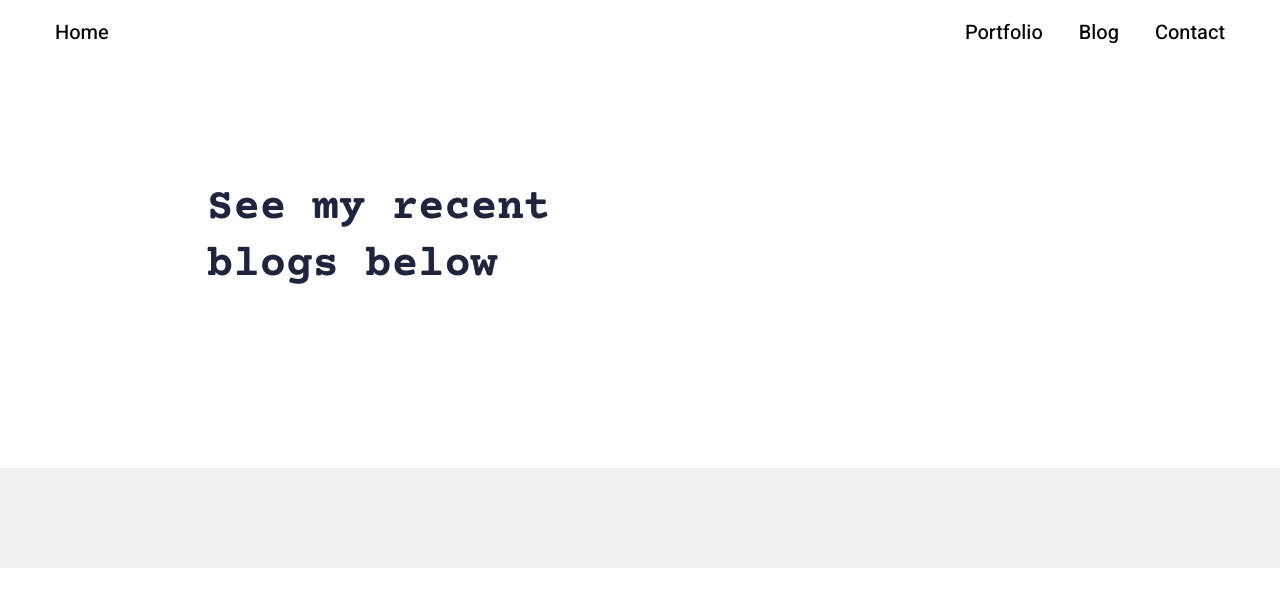
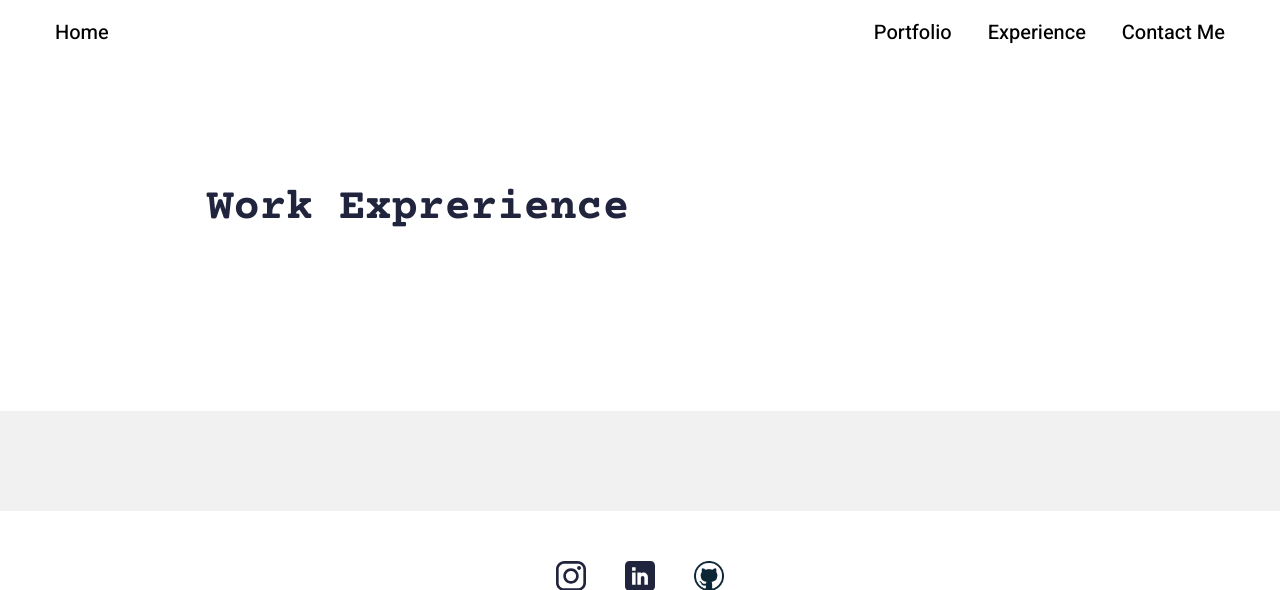
Before and after one commit to apervmm/almas-resume, a Django app: page /blog/ in a window 1280 px wide. Shown: the top 590 px of the page. Run offline with Django 4.2, Linux system fonts and the light colour scheme; data that the repository does not hold is empty; some libraries are stand-ins or nearby versions.

Commit message:
templating 1

```diff
--- a/main/templates/main/blog.html
+++ b/main/templates/main/blog.html
@@ -37,7 +37,7 @@
       <div class="row g-4 g-md-3  align-items-center">
         <div class="col-md-6">
           <div class="bannerContent">
-            <h1 class="xlTitle pb-md-3">See my recent blogs below</h1>
+            <h1 class="xlTitle pb-md-3">Work Exprerience</h1>
           </div>
         </div>
       </div>
--- a/main/templates/main/components/nav.html
+++ b/main/templates/main/components/nav.html
@@ -19,8 +19,8 @@
             <div class="navCol">
                 <ul>
                 <li><a href="{%url 'main:portfolios' %}">Portfolio</a></li>
-                <li><a href="{% url 'main:blogs' %}">Blog</a></li>
-                <li><a href="{%url 'main:contact'%}">Contact</a></li>
+                <li><a href="{% url 'main:blogs' %}">Experience</a></li>
+                <li><a href="{%url 'main:contact'%}">Contact Me</a></li>
                 </ul>
             </div>
             </div>
--- a/main/templates/main/portfolio.html
+++ b/main/templates/main/portfolio.html
@@ -37,7 +37,7 @@
       <div class="row g-4 g-md-3  align-items-center">
         <div class="col-md-6">
           <div class="bannerContent">
-            <h1 class="xlTitle pb-md-3">See my recent projects below</h1>
+            <h1 class="xlTitle pb-md-3">Projects</h1>
           </div>
         </div>
       </div>
--- a/resume/settings.py
+++ b/resume/settings.py
@@ -27,7 +27,7 @@
 SECRET_KEY = os.environ.get('SECRET_KEY')
 
 # SECURITY WARNING: don't run with debug turned on in production!
-DEBUG = False
+DEBUG = True
 
 ALLOWED_HOSTS = ['.vercel.app', '.now.sh', '127.0.0.1', 'localhost']
 
--- a/static/css/style.css
+++ b/static/css/style.css
@@ -403,6 +403,8 @@
 .cs1Title {
   min-height: 90px;
 }
+
+
 
 .dateLbl {
 	display: inline-block;
```
Also changed, not shown: main/templates/main/index.html (+11 -3 lines).
